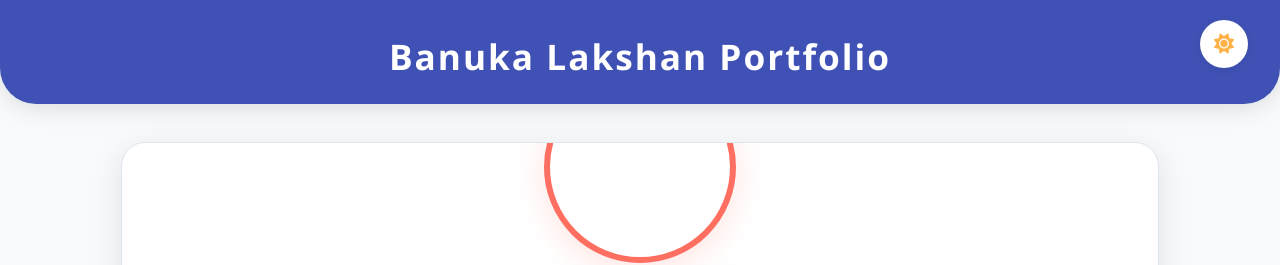
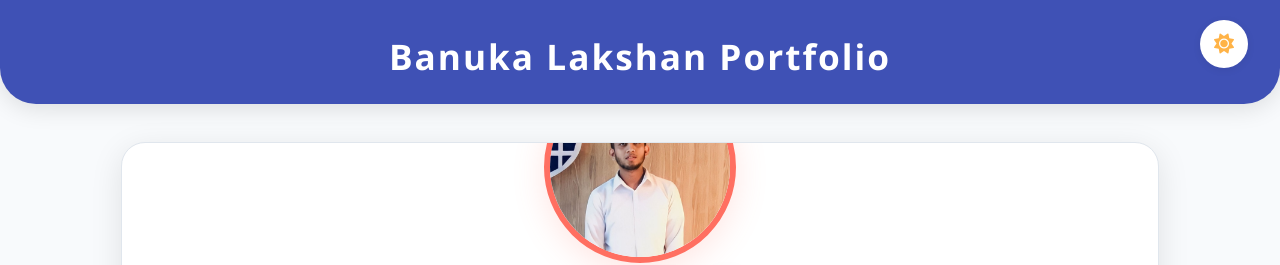
Before and after one commit to BanukaKas/portfolio-site, a plain HTML site: page index.html in a window 1280 px wide. Shown: the top 265 px of the page. Drawn offline with Linux system fonts and the light colour scheme.

Commit message:
Update index.html

```diff
--- a/index.html
+++ b/index.html
@@ -308,7 +308,7 @@
       <div class="bubble bubble4"></div>
     </div>
     <!-- Profile Picture -->
-    <img src="images/IMG_20240319_133532.jpg" alt="Banuka Lakshan" class="profile-pic">
+    <img src="IMG_20240319_133532.jpg" alt="Banuka Lakshan" class="profile-pic">
 
     <!-- Animated Language Icons -->
     <div class="lang-icons">
```
